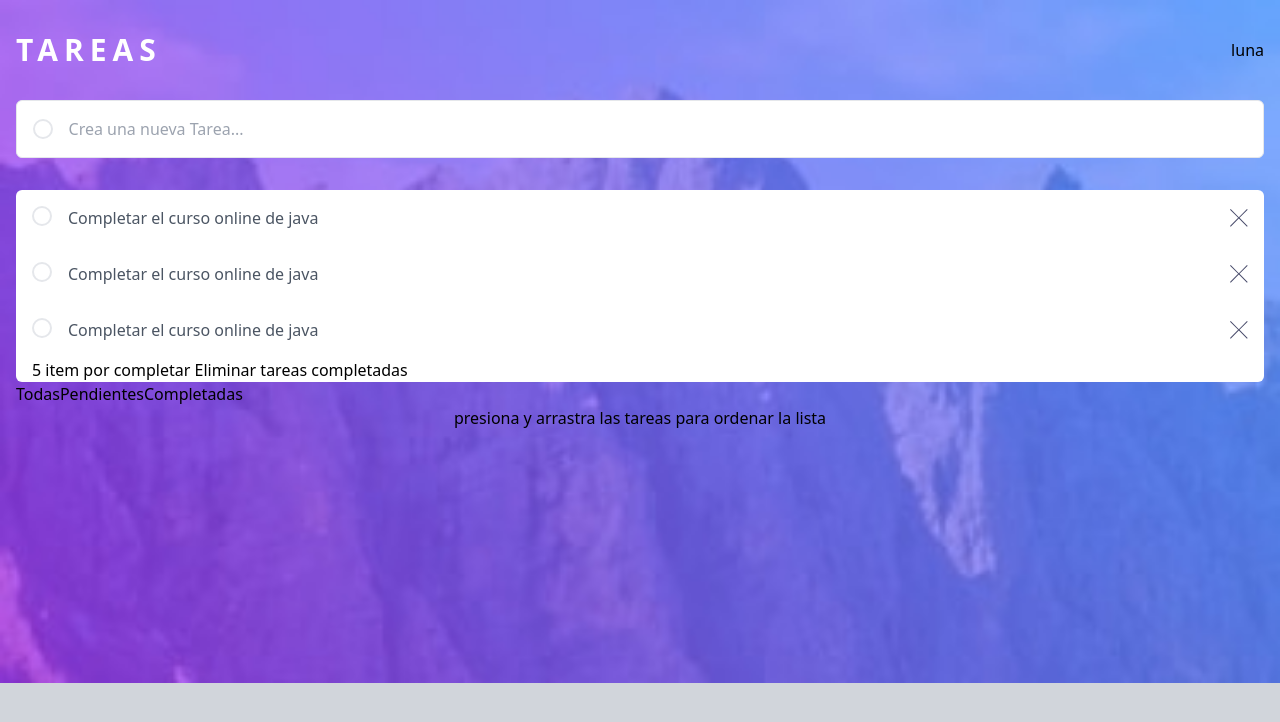
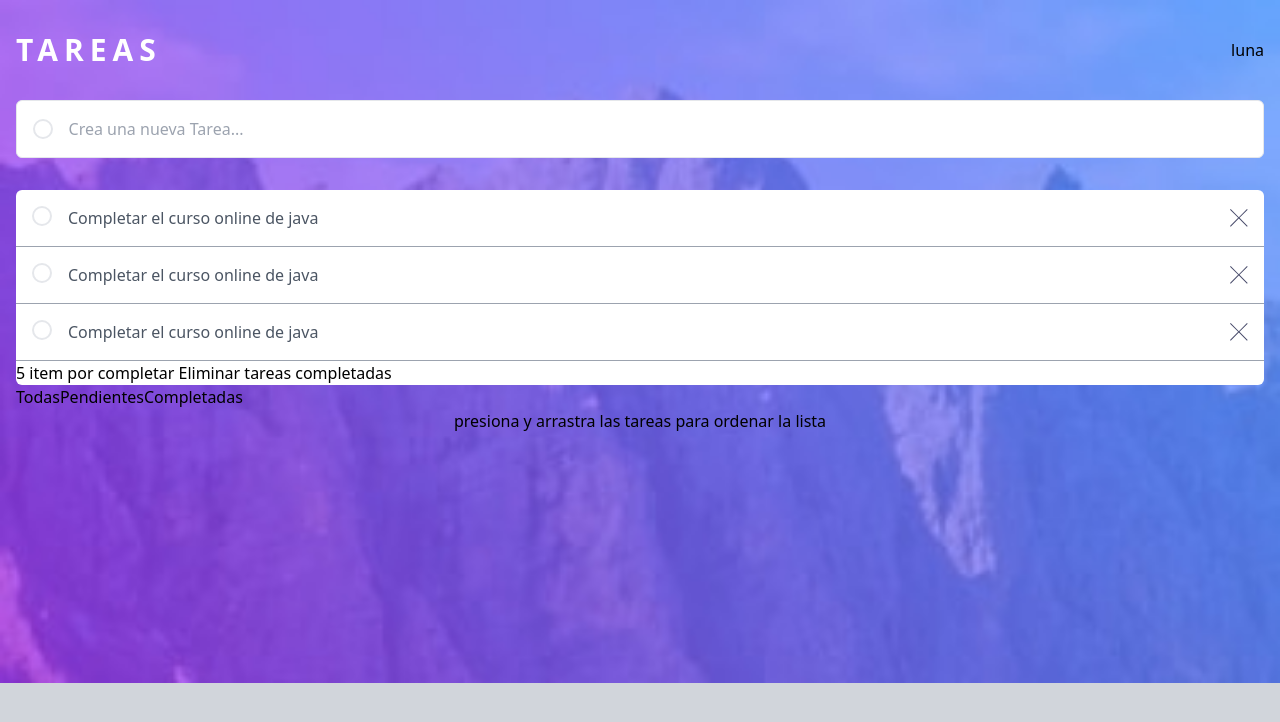
Before and after one commit to CarlosAncapi/Aplicacion-tareas-react-con-tailwind, a React (Vite) app: page / in a window 1280 px wide. Shown: the top 722 px of the page. Built offline with nearby package versions, Linux system fonts and the light colour scheme.

Commit message:
article + flexbox

```diff
--- a/src/App.jsx
+++ b/src/App.jsx
@@ -21,9 +21,9 @@ const App = () => {
       </header>
 
       <main className="container mx-auto px-4 mt-8">
-        <div className="bg-white rounded-md px-4">
+        <div className="bg-white rounded-md ">
 
-          <article className="flex gap-4 py-4">
+          <article className="flex gap-4 py-4 border-b  border-b-gray-400 px-4">
             <button className="inline-block h-5 w-5 rounded-full border-2 flex-none"></button>
             <p className="text-gray-600 grow">Completar el curso online de java</p>
             <button className="flex-none">
@@ -31,7 +31,7 @@ const App = () => {
             </button>
           </article>
 
-          <article className="flex gap-4 py-4">
+          <article className="flex gap-4 py-4 border-b  border-b-gray-400 px-4">
             <button className="inline-block h-5 w-5 rounded-full border-2 flex-none"></button>
             <p className="text-gray-600 grow">Completar el curso online de java</p>
             <button className="flex-none">
@@ -39,7 +39,7 @@ const App = () => {
             </button>
           </article>
 
-          <article className="flex gap-4 py-4">
+          <article className="flex gap-4 py-4 border-b  border-b-gray-400 px-4">
             <button className="inline-block h-5 w-5 rounded-full border-2 flex-none"></button>
             <p className="text-gray-600 grow">Completar el curso online de java</p>
             <button className="flex-none">
```
